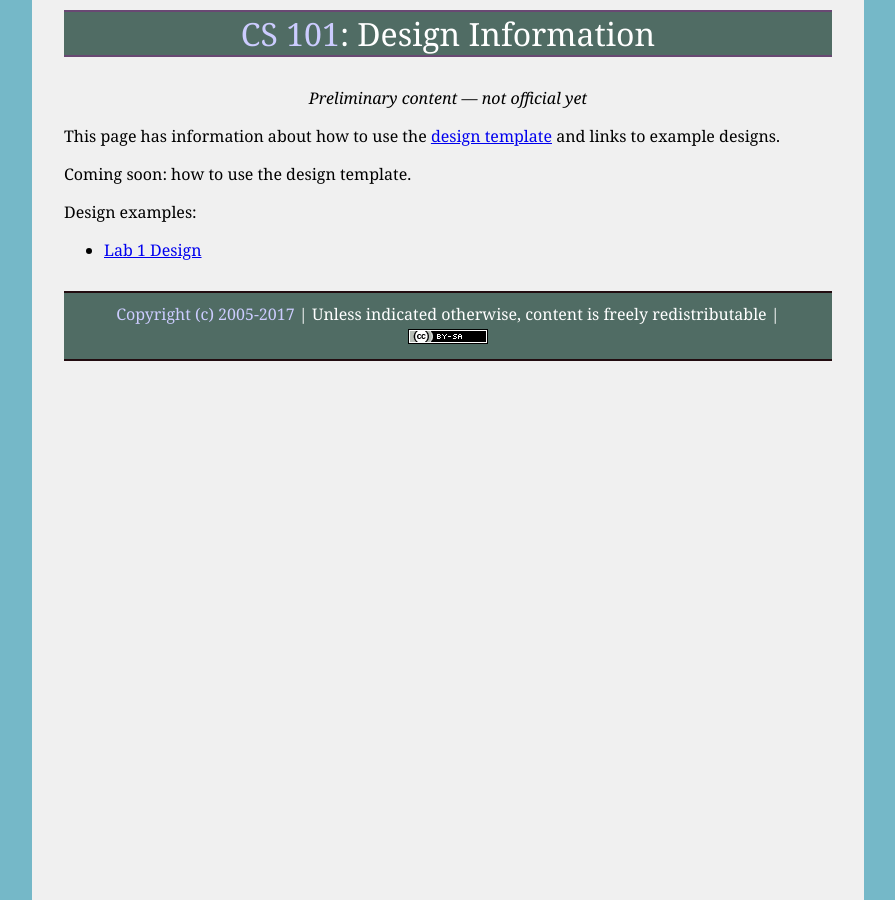
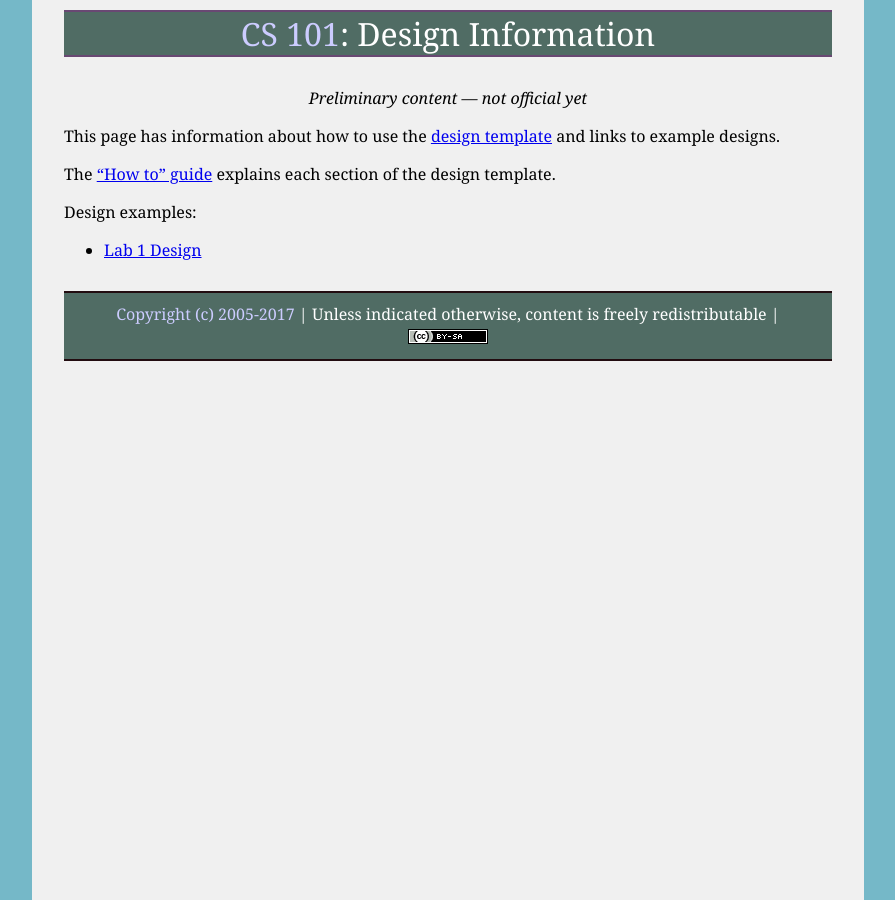
Before and after one commit to ycpcs/cs101-spring2017, a Jekyll site: the page built from design/index.md, in a window 1280 px wide. Shown: the whole page, without its empty margins (192-1087 px from the left). Built offline with Jekyll 4.4.1, drawn with Linux system fonts in a browser that asks for light colours.

Commit message:
added design how-to guide

```diff
--- a/design/index.md
+++ b/design/index.md
@@ -5,7 +5,7 @@ title: "Design Information"
 
 This page has information about how to use the [design template](../design-template.pdf) and links to example designs.
 
-Coming soon: how to use the design template.
+The ["How to" guide](design-howto.pdf) explains each section of the design template.
 
 Design examples:
 
```
Also changed, not shown: 1 other file.
